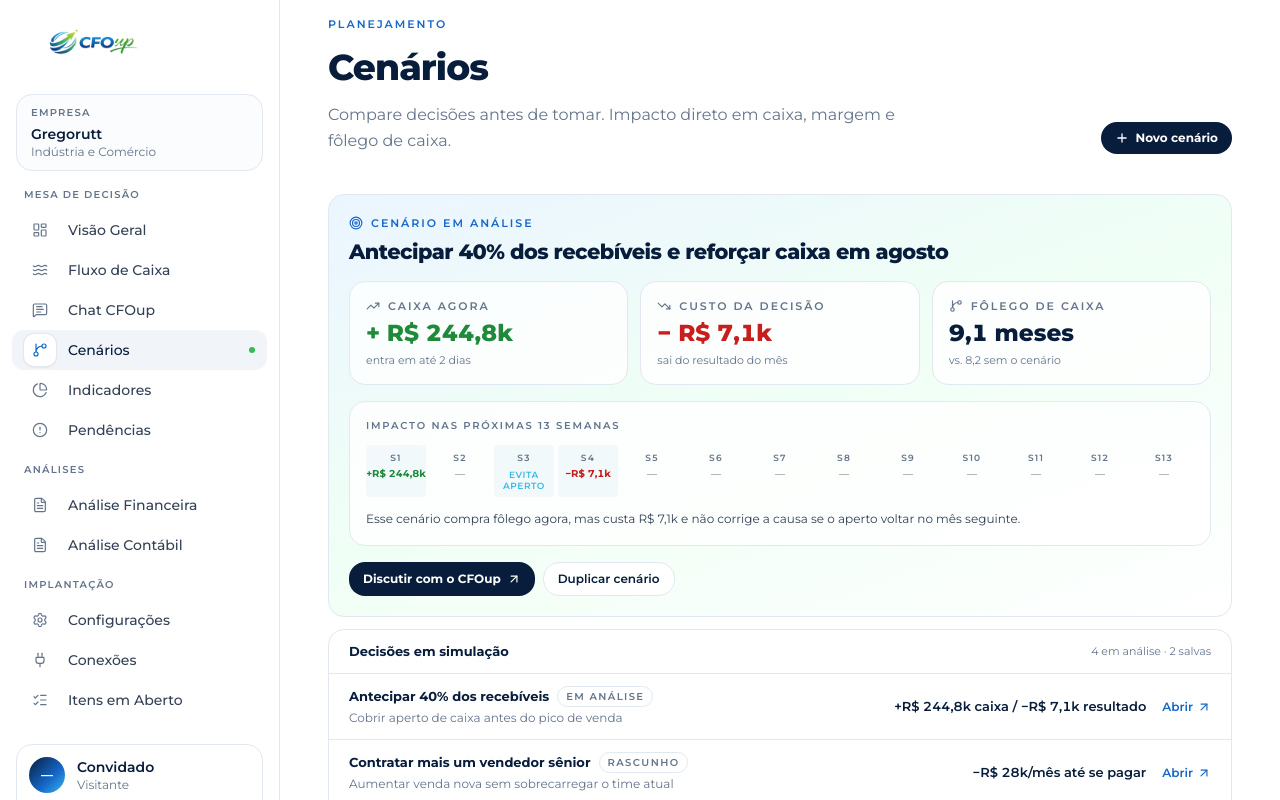
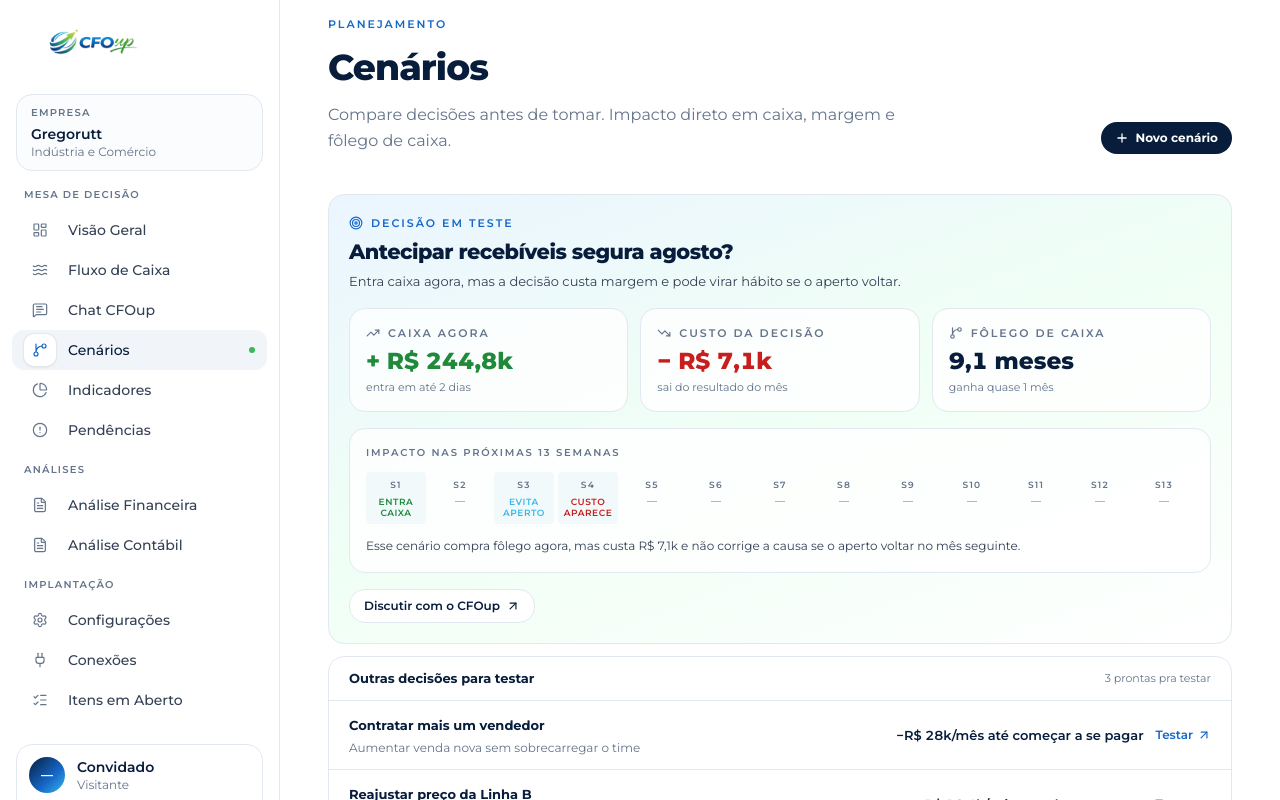
Before and after one commit to cfoup2026/cfoup-overview-v3, a Next.js app: page /cenarios in a window 1280 px wide. Shown: the top 800 px of the page. Built offline with nearby package versions, Linux system fonts and the light colour scheme.

Commit message:
refactor: remove unused import and update Round 3 scenarios
Remove unused 'clienteAtual' import and adjust Round 3 scenario details.

```diff
--- a/app/(app)/cenarios/page.tsx
+++ b/app/(app)/cenarios/page.tsx
@@ -1,7 +1,6 @@
 import Link from "next/link"
 import { GitBranch, Plus, ArrowUpRight, Target, TrendingDown, TrendingUp } from "lucide-react"
 import { PageHeader } from "@/components/page-header"
-import { clienteAtual } from "@/lib/clientes/cliente-atual"
 
 export default function CenariosPage() {
   return (
@@ -22,16 +21,19 @@ export default function CenariosPage() {
       <section className="mb-3 overflow-hidden rounded-2xl border border-border bg-hero-gradient p-4 md:p-5">
         <div className="flex items-center gap-2 text-[11px] font-semibold uppercase tracking-[0.18em] text-[var(--brand-blue)]">
           <Target className="h-3.5 w-3.5" />
-          Cenário em análise
+          Decisão em teste
         </div>
         <h2 className="mt-2 max-w-2xl text-balance text-lg md:text-[1.3rem] font-extrabold leading-tight tracking-tight" style={{ color: "var(--brand-navy)" }}>
-          Antecipar 40% dos recebíveis e reforçar caixa em agosto
+          Antecipar recebíveis segura agosto?
         </h2>
+        <p className="mt-1.5 max-w-2xl text-[13px] leading-relaxed text-[var(--slate-700)]">
+          Entra caixa agora, mas a decisão custa margem e pode virar hábito se o aperto voltar.
+        </p>
 
         <div className="mt-4 grid gap-3 md:grid-cols-3">
           <ImpactTile label="Caixa agora" value="+ R$ 244,8k" tone="positive" detail="entra em até 2 dias" />
           <ImpactTile label="Custo da decisão" value="− R$ 7,1k" tone="negative" detail="sai do resultado do mês" />
-          <ImpactTile label="Fôlego de caixa" value="9,1 meses" tone="neutral" detail="vs. 8,2 sem o cenário" />
+          <ImpactTile label="Fôlego de caixa" value="9,1 meses" tone="neutral" detail="ganha quase 1 mês" />
         </div>
 
         {/* Impacto 13 semanas */}
@@ -40,16 +42,13 @@ export default function CenariosPage() {
         <div className="mt-4 flex flex-wrap gap-2">
           <Link
             href={`/chat?q=${encodeURIComponent(
-              `Analisa o cenário de antecipar 40% dos recebíveis (R$ 244,8k de caixa, R$ 7,1k de custo). Vale pra ${clienteAtual.empresa.nomeCurto} agora?`,
+              `Analisa o cenário de antecipar 40% dos recebíveis (R$ 244,8k de caixa, R$ 7,1k de custo). Vale agora?`,
             )}&auto=1`}
-            className="inline-flex items-center gap-1.5 rounded-xl bg-[var(--brand-navy)] px-3.5 py-2 text-xs font-bold text-white hover:brightness-110"
+            className="inline-flex items-center gap-1.5 rounded-xl border border-border bg-white px-3.5 py-2 text-xs font-semibold text-[var(--brand-navy)] hover:border-[var(--brand-blue)]/40"
           >
             Discutir com o CFOup
             <ArrowUpRight className="h-3.5 w-3.5" />
           </Link>
-          <button className="inline-flex items-center gap-1.5 rounded-xl border border-border bg-white px-3.5 py-2 text-xs font-semibold text-[var(--brand-navy)] hover:border-[var(--brand-blue)]/40">
-            Duplicar cenário
-          </button>
         </div>
       </section>
 
@@ -57,34 +56,25 @@ export default function CenariosPage() {
       <section aria-labelledby="cenarios-list" className="rounded-2xl border border-border bg-card">
         <div className="flex items-center justify-between border-b border-border px-4 md:px-5 py-3">
           <h3 id="cenarios-list" className="text-[13px] font-bold" style={{ color: "var(--brand-navy)" }}>
-            Decisões em simulação
+            Outras decisões para testar
           </h3>
-          <p className="text-[11px] text-muted-foreground">4 em análise · 2 salvas</p>
+          <p className="text-[11px] text-muted-foreground">3 prontas pra testar</p>
         </div>
         <ul className="divide-y divide-border">
           <ScenarioRow
-            title="Antecipar 40% dos recebíveis"
-            summary="Cobrir aperto de caixa antes do pico de venda"
-            status="Em análise"
-            impact="+R$ 244,8k caixa / −R$ 7,1k resultado"
-          />
-          <ScenarioRow
-            title="Contratar mais um vendedor sênior"
-            summary="Aumentar venda nova sem sobrecarregar o time atual"
-            status="Rascunho"
-            impact="−R$ 28k/mês até se pagar"
+            title="Contratar mais um vendedor"
+            summary="Aumentar venda nova sem sobrecarregar o time"
+            impact="−R$ 28k/mês até começar a se pagar"
           />
           <ScenarioRow
             title="Reajustar preço da Linha B"
-            summary="Recuperar margem que vem caindo por desconto"
-            status="Salvo"
-            impact="+R$ 18,4k/mês"
+            summary="Corrigir margem sem perder cliente bom"
+            impact="+R$ 18,4k/mês se volume segurar"
           />
           <ScenarioRow
             title="Renegociar prazo com fornecedor"
             summary="Ganhar fôlego de pagamento sem queimar relação"
-            status="Salvo"
-            impact="+R$ 62k de fôlego"
+            impact="+R$ 62k de fôlego se prazo virar 45 dias"
           />
         </ul>
       </section>
@@ -93,24 +83,23 @@ export default function CenariosPage() {
 }
 
 type WeekEffect =
-  | { label: string; kind: "positive" | "negative"; value: string }
-  | { label: string; kind: "qualitative"; text: string }
-  | { label: string; kind: "empty" }
+  | { label: string; tone: "positive" | "negative" | "neutral"; text: string }
+  | { label: string; tone: "empty" }
 
 const WEEKS_IMPACT: WeekEffect[] = [
-  { label: "S1", kind: "positive", value: "+R$ 244,8k" },
-  { label: "S2", kind: "empty" },
-  { label: "S3", kind: "qualitative", text: "evita aperto" },
-  { label: "S4", kind: "negative", value: "−R$ 7,1k" },
-  { label: "S5", kind: "empty" },
-  { label: "S6", kind: "empty" },
-  { label: "S7", kind: "empty" },
-  { label: "S8", kind: "empty" },
-  { label: "S9", kind: "empty" },
-  { label: "S10", kind: "empty" },
-  { label: "S11", kind: "empty" },
-  { label: "S12", kind: "empty" },
-  { label: "S13", kind: "empty" },
+  { label: "S1",  tone: "positive", text: "entra caixa" },
+  { label: "S2",  tone: "empty" },
+  { label: "S3",  tone: "neutral",  text: "evita aperto" },
+  { label: "S4",  tone: "negative", text: "custo aparece" },
+  { label: "S5",  tone: "empty" },
+  { label: "S6",  tone: "empty" },
+  { label: "S7",  tone: "empty" },
+  { label: "S8",  tone: "empty" },
+  { label: "S9",  tone: "empty" },
+  { label: "S10", tone: "empty" },
+  { label: "S11", tone: "empty" },
+  { label: "S12", tone: "empty" },
+  { label: "S13", tone: "empty" },
 ]
 
 function WeeksImpactBlock() {
@@ -121,46 +110,37 @@ function WeeksImpactBlock() {
       </p>
 
       <div className="mt-3 grid grid-cols-[repeat(13,minmax(0,1fr))] gap-1">
-        {WEEKS_IMPACT.map((w) => (
+        {WEEKS_IMPACT.map((w) => {
+          const color =
+            w.tone === "positive" ? "var(--brand-green-dark)" :
+            w.tone === "negative" ? "var(--brand-red)" :
+            w.tone === "neutral"  ? "var(--brand-cyan)" :
+            "var(--muted-foreground)"
+          const hasEffect = w.tone !== "empty"
+          return (
             <div
               key={w.label}
               className="flex min-h-[48px] flex-col items-center justify-start gap-1 rounded py-1.5"
               style={{
-              background: w.kind === "empty" ? "transparent" : "rgba(21,103,200,0.04)",
+                background: hasEffect ? "rgba(21,103,200,0.04)" : "transparent",
               }}
             >
               <span className="text-[9px] font-semibold uppercase tracking-[0.14em] text-muted-foreground">
                 {w.label}
               </span>
-            {w.kind === "positive" && (
+              {hasEffect ? (
                 <span
-                className="text-[10px] font-bold leading-none tabular-nums"
-                style={{ color: "var(--brand-green-dark)" }}
-              >
-                {w.value}
-              </span>
-            )}
-            {w.kind === "negative" && (
-              <span
-                className="text-[10px] font-bold leading-none tabular-nums"
-                style={{ color: "var(--brand-red)" }}
-              >
-                {w.value}
-              </span>
-            )}
-            {w.kind === "qualitative" && (
-              <span
-                className="text-center text-[9px] font-semibold uppercase leading-tight tracking-[0.06em]"
-                style={{ color: "var(--brand-cyan)" }}
+                  className="text-[9px] font-semibold uppercase leading-tight tracking-[0.06em] text-center"
+                  style={{ color }}
                 >
                   {w.text}
                 </span>
-            )}
-            {w.kind === "empty" && (
+              ) : (
                 <span className="text-[10px] leading-none text-muted-foreground">—</span>
               )}
             </div>
-        ))}
+          )
+        })}
       </div>
 
       <p className="mt-3 text-[12px] leading-relaxed text-[var(--slate-700)]">
@@ -205,28 +185,21 @@ function ImpactTile({
 function ScenarioRow({
   title,
   summary,
-  status,
   impact,
 }: {
   title: string
   summary: string
-  status: string
   impact: string
 }) {
   return (
     <li className="flex flex-col gap-2 px-4 md:px-5 py-3 md:flex-row md:items-center md:justify-between">
-      <div className="min-w-0 md:max-w-[56%]">
-        <div className="flex items-center gap-2">
+      <div className="min-w-0 md:max-w-[58%]">
         <span className="text-[13px] font-bold" style={{ color: "var(--brand-navy)" }}>
           {title}
         </span>
-          <span className="rounded-full border border-border px-2 py-0.5 text-[10px] font-semibold uppercase tracking-[0.14em] text-muted-foreground">
-            {status}
-          </span>
-        </div>
         <p className="mt-0.5 text-[12px] text-muted-foreground">{summary}</p>
       </div>
-      <div className="flex items-center justify-between gap-4 md:justify-end">
+      <div className="flex items-center justify-between gap-3 md:justify-end">
         <span className="text-[13px] font-semibold tabular-nums" style={{ color: "var(--brand-navy)" }}>
           {impact}
         </span>
@@ -234,7 +207,7 @@ function ScenarioRow({
           className="inline-flex items-center gap-1 text-[12px] font-semibold text-[var(--brand-blue)] hover:underline"
           type="button"
         >
-          Abrir
+          Testar
           <ArrowUpRight className="h-3.5 w-3.5" />
         </button>
       </div>
```
Lines whose indentation alone changed are shown as unchanged.
